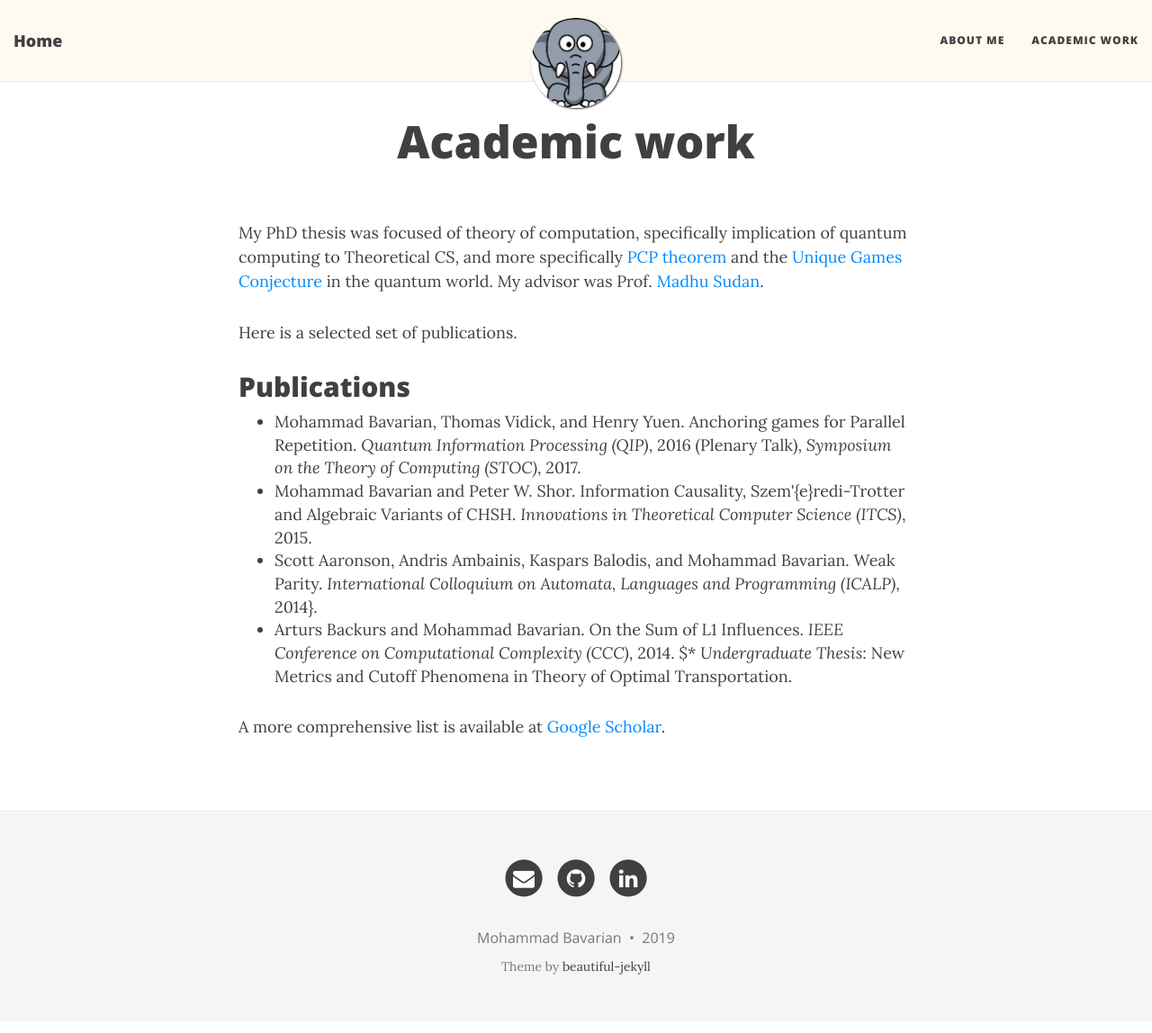
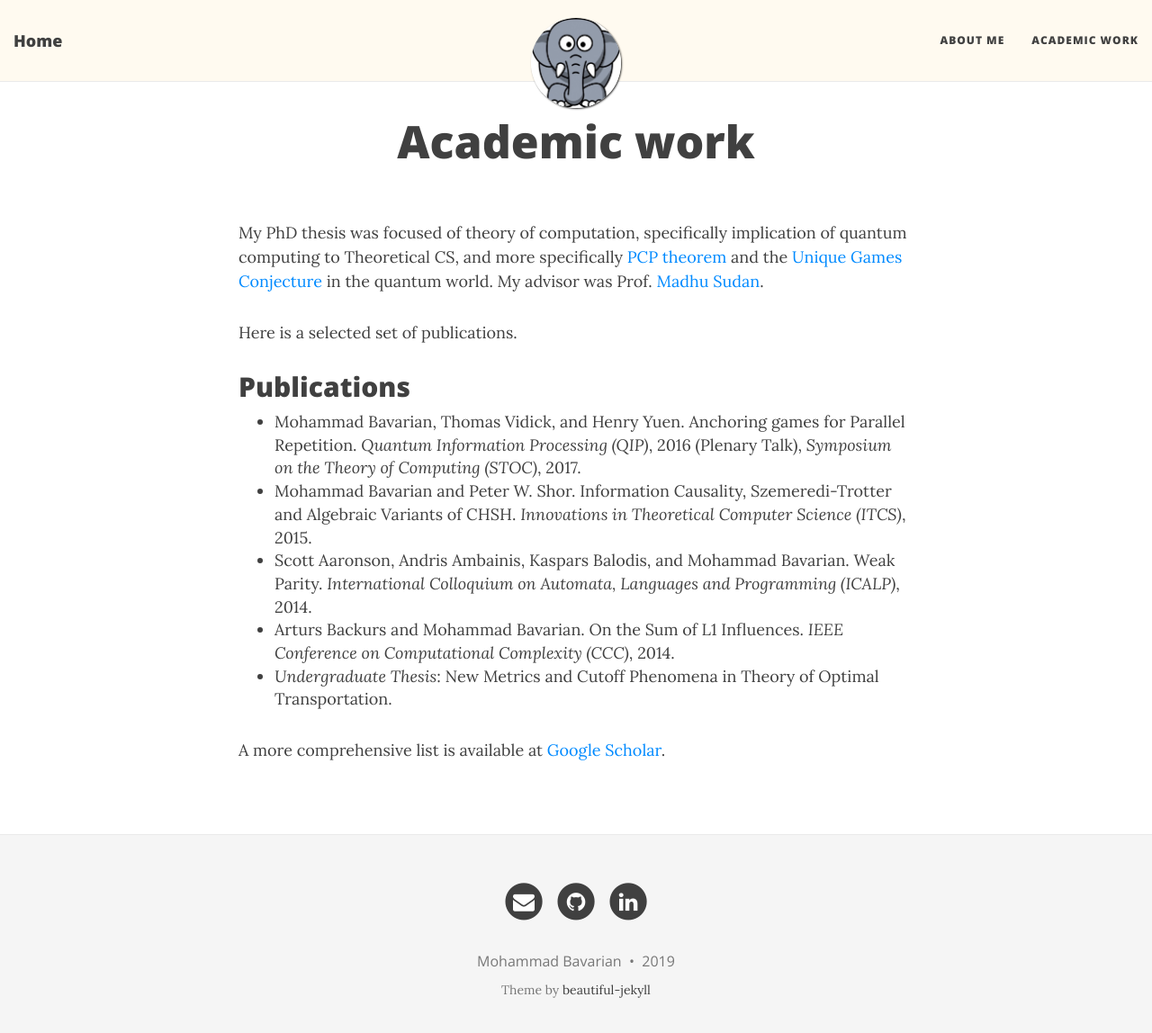
Before and after one commit to mbavar/mbavar.github.io, a Jekyll site: the page built from academics.md, in a window 1280 px wide and 1161 px high. Shown: the top 1148 px of the window at 90% size. Built offline with Jekyll 4.4.1, drawn with Linux system fonts in a browser that asks for light colours; nearby versions of some CDN libraries.

Commit message:
more typos in academics

```diff
--- a/academics.md
+++ b/academics.md
@@ -12,9 +12,9 @@ Here is a selected set of publications.
 
 * Mohammad Bavarian, Thomas Vidick, and Henry Yuen. Anchoring games for Parallel Repetition.
 _Quantum Information Processing (QIP)_, 2016 (Plenary Talk), _Symposium on the Theory of Computing (STOC)_, 2017.
-* Mohammad Bavarian and Peter W. Shor. Information Causality, Szem\'{e}redi-Trotter and Algebraic Variants of CHSH. _Innovations in Theoretical Computer Science (ITCS)_, 2015.
-* Scott Aaronson, Andris Ambainis, Kaspars Balodis, and Mohammad Bavarian. Weak Parity. _International Colloquium on Automata, Languages and Programming (ICALP)_, 2014}.
+* Mohammad Bavarian and Peter W. Shor. Information Causality, Szemeredi-Trotter and Algebraic Variants of CHSH. _Innovations in Theoretical Computer Science (ITCS)_, 2015.
+* Scott Aaronson, Andris Ambainis, Kaspars Balodis, and Mohammad Bavarian. Weak Parity. _International Colloquium on Automata, Languages and Programming (ICALP)_, 2014.
 * Arturs Backurs and Mohammad Bavarian. On the Sum of L1 Influences. _IEEE Conference on Computational Complexity (CCC)_, 2014.
-$* _Undergraduate Thesis_: New Metrics and Cutoff Phenomena in Theory of Optimal Transportation.
+* _Undergraduate Thesis_: New Metrics and Cutoff Phenomena in Theory of Optimal Transportation.
 
 A more comprehensive list is available at [Google Scholar](https://scholar.google.com/citations?user=uMg7CEAAAAAJ).
```
Also changed, not shown: 1 other file.
